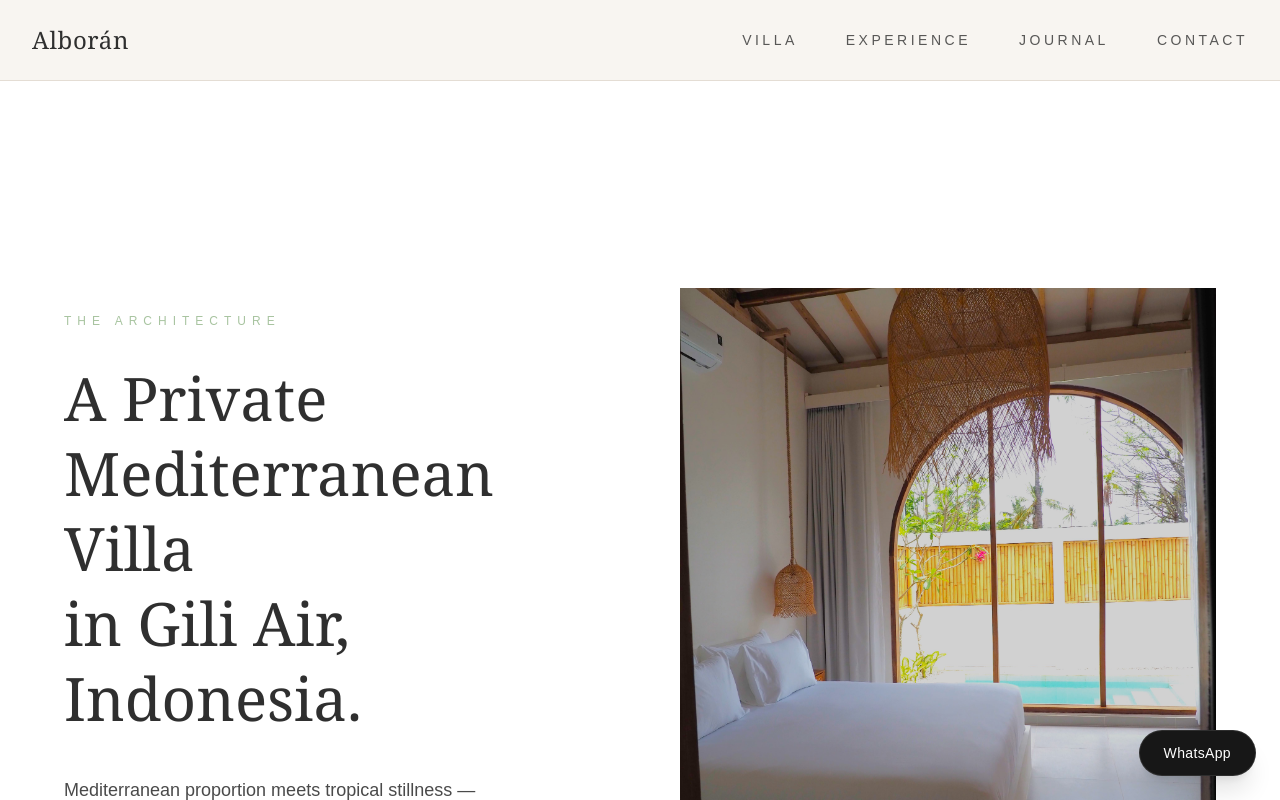
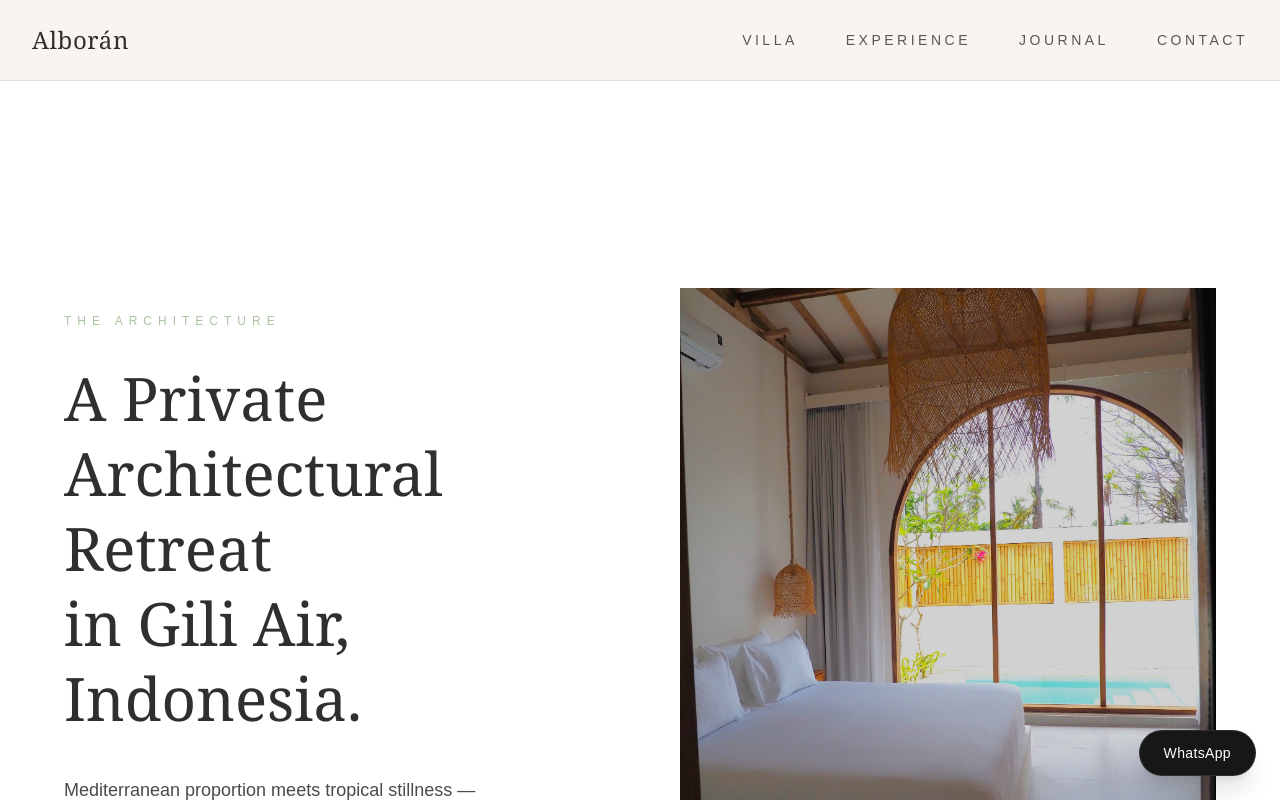
Before and after one commit to cesarcruux/alboranvilla, a Next.js app: page /en/villa in a window 1280 px wide. Shown: the top 800 px of the page. Built offline with nearby package versions, Linux system fonts and the light colour scheme.

Commit message:
Align Villa headline with architectural retreat positioning

```diff
--- a/app/[locale]/villa/page.tsx
+++ b/app/[locale]/villa/page.tsx
@@ -75,10 +75,9 @@ export default async function VillaPage({
                         </span>
 
                         <h1 className="text-4xl md:text-6xl font-serif text-[#2f2f2f] leading-tight mb-10">
-                            A Private Mediterranean Villa
+                            A Private Architectural Retreat
                             <br /> in Gili Air, Indonesia.
                         </h1>
-
                         <p className="text-lg text-[#4a4a4a] font-light leading-relaxed max-w-md">
                             Mediterranean proportion meets tropical stillness —
                             creating a space where interior and exterior dissolve
```
